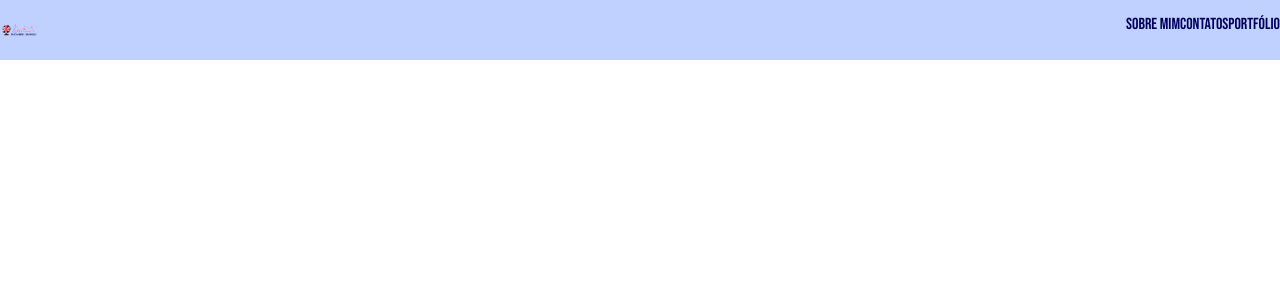
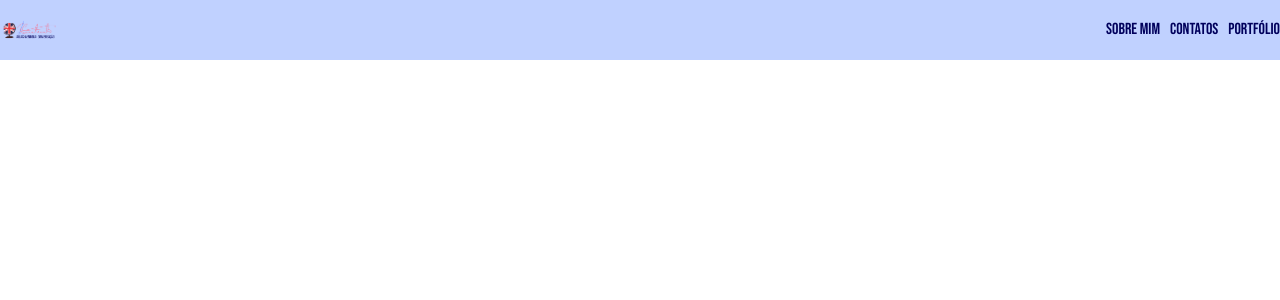
Before and after one commit to wolpes1/wolpes1.github.io, a PHP site: page / in a window 1280 px wide. Shown: the top 300 px of the page. Run offline with PHP 8.4, Linux system fonts and the light colour scheme.

Commit message:
Alterações pequenas

```diff
--- a/styles.css
+++ b/styles.css
@@ -15,8 +15,8 @@ header {
 }
 
 header img{
-    max-height: 40px;
-    margin: 10px 25px 0 0;
+    max-height: 60px;
+    margin: 0 25px 0 0;
 }
 
 #header-links {
@@ -27,4 +27,5 @@ header img{
     font-family: 'Bebas Neue', sans-serif;
     text-decoration: none;
     color: #00005C;
+    padding-left: 10px;
 }
```
